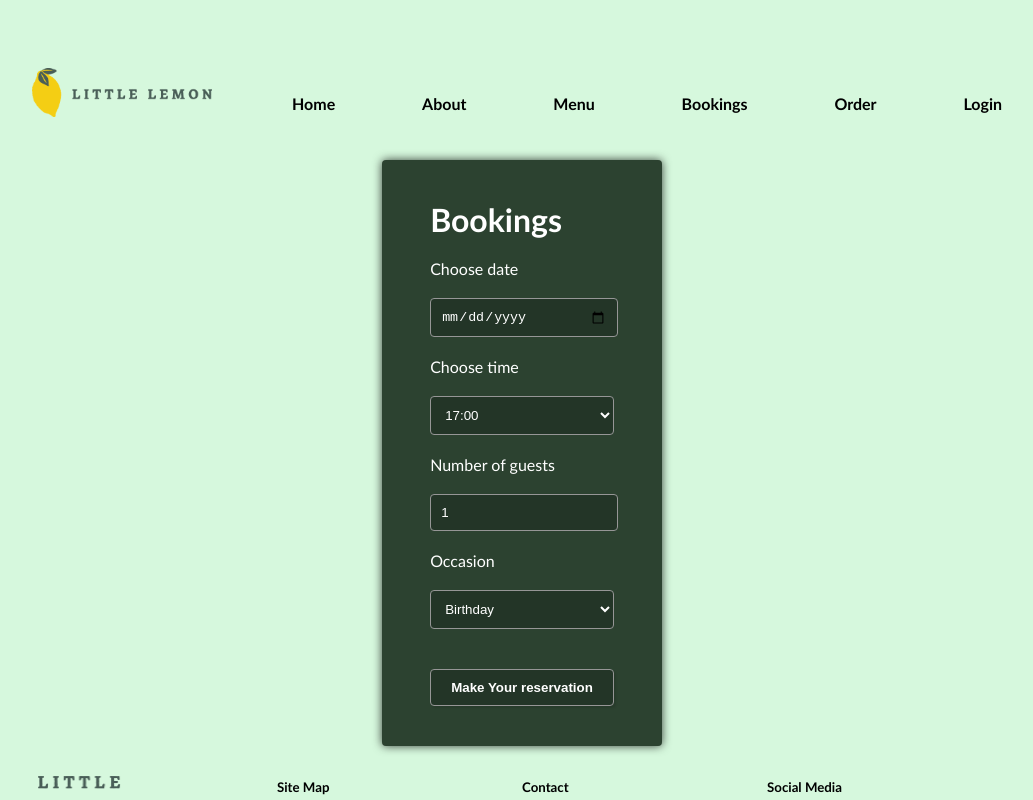
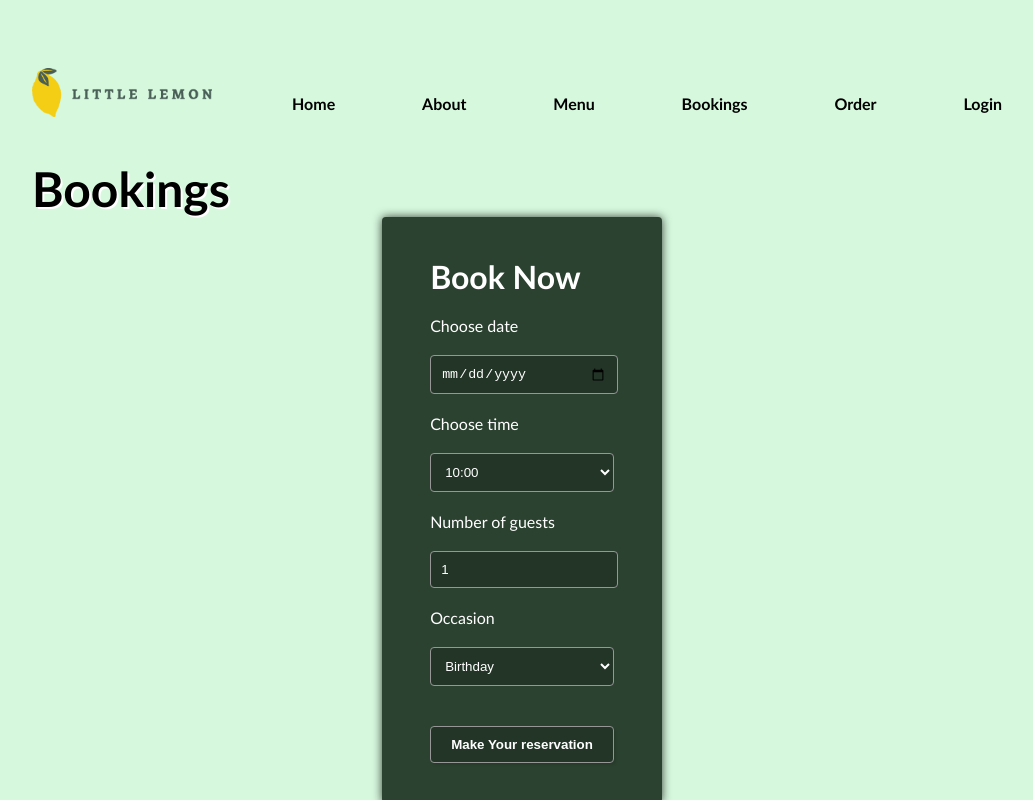
Before and after one commit to iangoldstein/meta-capstone, a React (Create React App) app: page /bookings in a window 1280 px wide. Shown: the top 800 px of the page, without its empty margins (118-1151 px from the left). Built offline with nearby package versions, Linux system fonts and the light colour scheme.

Commit message:
Added Tests to app.test.js as described by Coursera

```diff
--- a/src/components/BookingForm.js
+++ b/src/components/BookingForm.js
@@ -16,27 +16,27 @@ function BookingForm({ availableTimes, setAvailableTimes }) {
     return (
         <div className="form-container">
             <form style={{ display: 'grid', maxWidth: '200px', gap: '20px' }} onSubmit={handleSubmit}>
-                <h2>Bookings</h2>
+                <h2>Book Now</h2>
                 <label htmlFor="res-date">Choose date</label>
-                <input type="date" id="res-date" value={date} onChange={e => setDate(e.target.value)} />
+                <input type="date" id="res-date" value={date} onChange={e => setDate(e.target.value)} aria-label="Choose date" />
 
                 <label htmlFor="res-time">Choose time</label>
-                <select value={time} onChange={e => setTime(e.target.value)}>
+                <select value={time} onChange={e => setTime(e.target.value)} aria-label="Choose time">
                     {availableTimes && availableTimes.map(time => (
                         <option key={time} value={time}>{time}</option>
                     ))}
                 </select>
 
                 <label htmlFor="guests">Number of guests</label>
-                <input type="number" placeholder="1" min="1" max="10" id="guests" value={guests} onChange={e => setGuests(e.target.value)} />
+                <input type="number" placeholder="1" min="1" max="10" id="guests" value={guests} onChange={e => setGuests(e.target.value)} aria-label="Number of guests" />
 
                 <label htmlFor="occasion">Occasion</label>
-                <select id="occasion" value={occasion} onChange={e => setOccasion(e.target.value)}>
+                <select id="occasion" value={occasion} onChange={e => setOccasion(e.target.value)} aria-label="Occasion">
                     <option>Birthday</option>
                     <option>Anniversary</option>
                 </select>
 
-                <input type="submit" value="Make Your reservation" />
+                <input type="submit" value="Make Your reservation" aria-label="Make Your reservation" />
             </form>
         </div>
     );
--- a/src/components/Bookings.js
+++ b/src/components/Bookings.js
@@ -1,16 +1,26 @@
 // Bookings.js
-import React, { useState } from 'react';
+import React, { useReducer } from 'react';
 import BookingForm from './BookingForm';
 
+// Reducer function to update available times
+function updateTimes(state, action) {
+    // For now, return the same available times regardless of the date
+    // In a real application, you would fetch or calculate the available times based on the date
+    return action.date ? ['10:00', '11:00', '12:00', '13:00', '14:00', '15:00', '16:00', '17:00'] : [];
+}
+
+// Initial state for the available times
+function initializeTimes() {
+    return ['10:00', '11:00', '12:00', '13:00', '14:00', '15:00', '16:00', '17:00'];
+}
+
 function Bookings() {
-    const [availableTimes, setAvailableTimes] = useState(['17:00', '18:00', '19:00', '20:00', '21:00', '22:00']);
+    const [availableTimes, setAvailableTimes] = useReducer(updateTimes, [], initializeTimes);
 
     return (
-        <div className="booking-container">
-            <BookingForm
-                availableTimes={availableTimes}
-                setAvailableTimes={setAvailableTimes}
-            />
+        <div>
+            <h1>Bookings</h1>
+            <BookingForm dispatch={setAvailableTimes} availableTimes={availableTimes} />
         </div>
     );
 }
```
Also changed, not shown: 1 other file (tests, documents, lock files or other folders).
